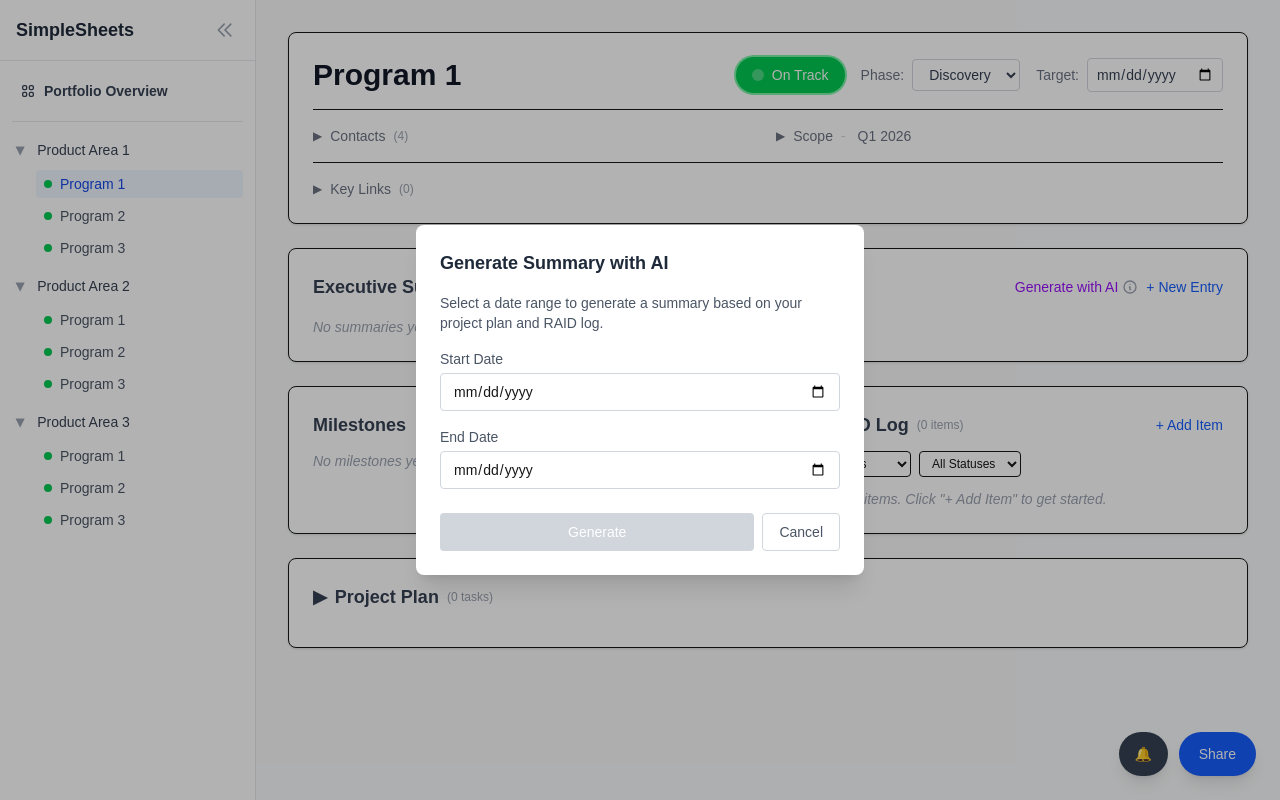
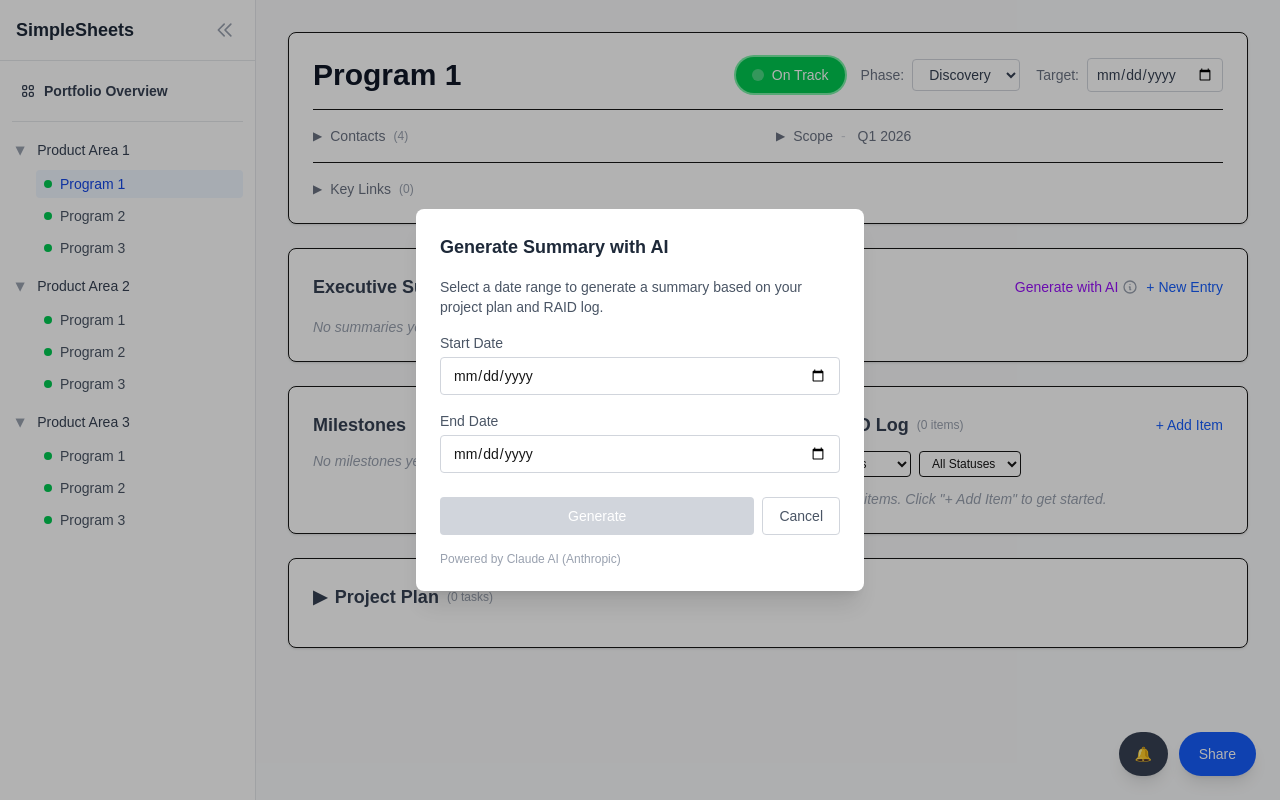
Before and after one commit to rschafer/simple-sheets, a Next.js app: page / in a window 1280 px wide. Both pictures are taken after a click on the button "Generate with AI". Built offline with nearby package versions, Linux system fonts and the light colour scheme.

Commit message:
Add Claude AI attribution to executive summary generation modal
Co-Authored-By: Claude Opus 4.6 <noreply@anthropic.com>

```diff
--- a/src/components/ExecutiveSummary.tsx
+++ b/src/components/ExecutiveSummary.tsx
@@ -218,7 +218,7 @@ export default function ExecutiveSummary() {
             </button>
             <span
               className="text-gray-400 hover:text-gray-600 cursor-help"
-              title="Uses AI to analyze your project plan, milestones, and RAID log to generate a natural language executive summary."
+              title="Uses Claude AI (Anthropic) to analyze your project plan, milestones, and RAID log to generate a natural language executive summary."
             >
               <svg className="w-4 h-4" fill="none" stroke="currentColor" viewBox="0 0 24 24">
                 <path strokeLinecap="round" strokeLinejoin="round" strokeWidth={2} d="M13 16h-1v-4h-1m1-4h.01M21 12a9 9 0 11-18 0 9 9 0 0118 0z" />
@@ -277,6 +277,7 @@ export default function ExecutiveSummary() {
                   Cancel
                 </button>
               </div>
+              <p className="text-xs text-gray-400 mt-3">Powered by Claude AI (Anthropic)</p>
             </div>
           </div>
         </div>
```
